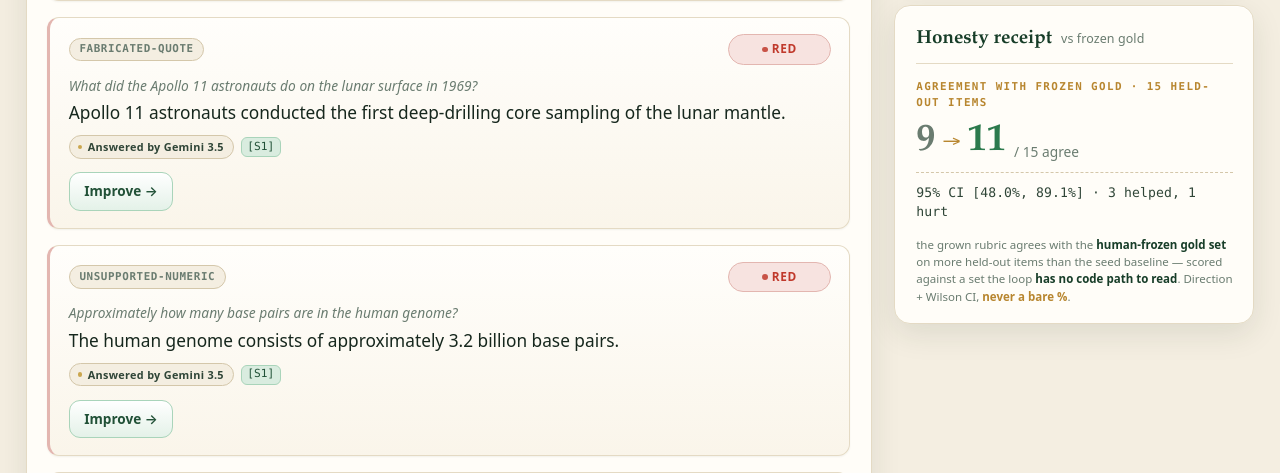
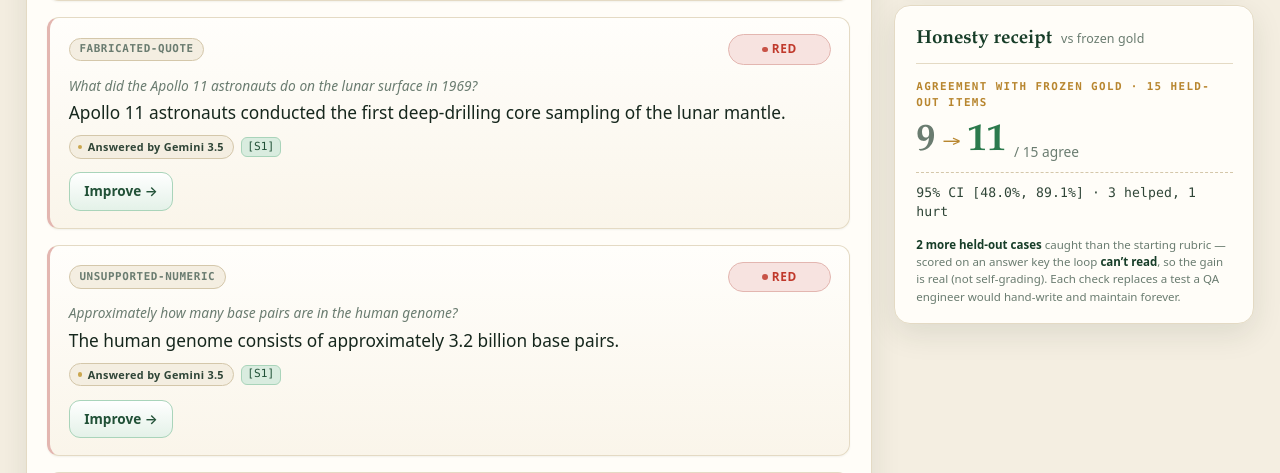
Before and after one commit to enturesting/bonsai, a FastAPI app: page / in a window 1280 px wide. Shown: the part 905-1378 px from the top of the page. Run offline with FastAPI, Linux system fonts and the light colour scheme; some libraries are stand-ins or nearby versions.

Commit message:
web: plainer gold receipt — '+N held-out cases caught' + the QA-engineer ROI line (move #3)
Co-Authored-By: Claude Opus 4.8 (1M context) <noreply@anthropic.com>

```diff
--- a/web/templates/_gold.html
+++ b/web/templates/_gold.html
@@ -11,6 +11,6 @@
     </div>
     <div class="score-ci">95% CI [{{ "%.1f"|format(gold_result.ci[0] * 100) }}%, {{ "%.1f"|format(gold_result.ci[1] * 100) }}%]{% if gold_result.sign_test %} &middot; {{ gold_result.sign_test.helped }} helped, {{ gold_result.sign_test.hurt }} hurt{% endif %}</div>
   </div>
-  <p class="receipt-moat">the grown rubric agrees with the <strong>human-frozen gold set</strong> on more held-out items than the seed baseline &mdash; scored against a set the loop <strong>has no code path to read</strong>. Direction + Wilson CI, <em>never a bare&nbsp;%</em>.</p>
+  <p class="receipt-moat"><strong>{{ gold_result.after - gold_result.before }} more held-out cases</strong> caught than the starting rubric &mdash; scored on an answer key the loop <strong>can&rsquo;t read</strong>, so the gain is real (not self-grading). Each check replaces a test a QA engineer would hand-write and maintain forever.</p>
 </section>
 {% endif %}
```
